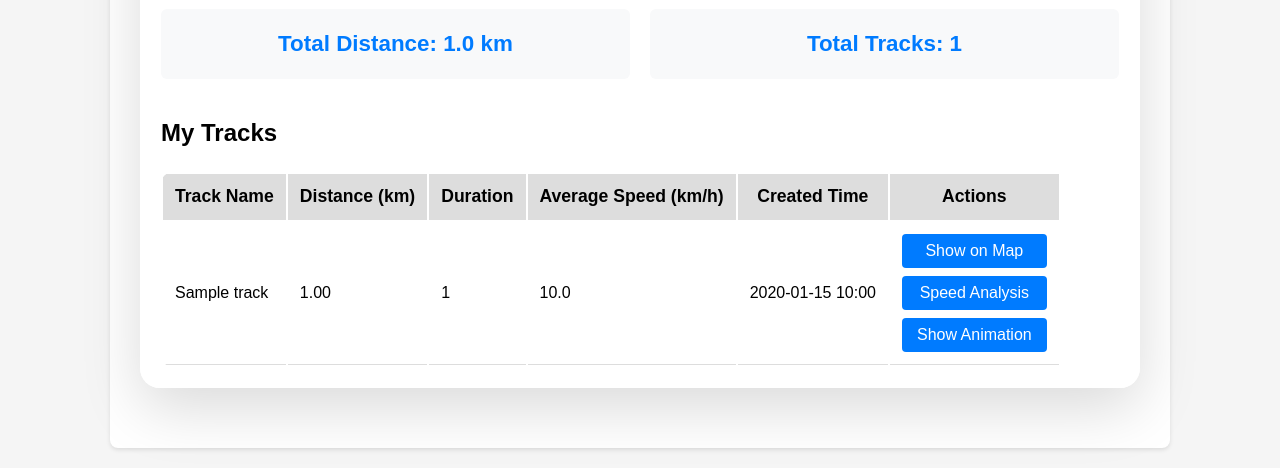
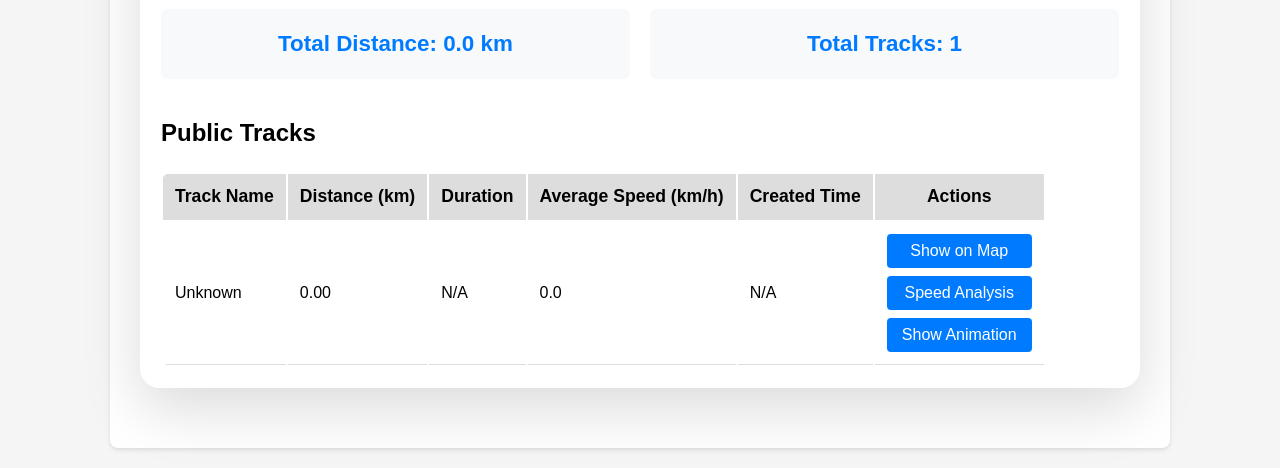
Before and after one commit to RyanXu11/gps_tracking_project, a Flask app: page /dashboard_public in a window 1280 px wide. Shown: the part 725-1193 px from the top of the page. Run offline with Flask 3, Linux system fonts and the light colour scheme; a database or web service that is not in the repository returns one stand-in record (values such as "Sample title"); some libraries are stand-ins or nearby versions.

Commit message:
Public Tracks Dashboard works properly

```diff
--- a/app/models.py
+++ b/app/models.py
@@ -133,23 +133,31 @@ class Track:
 
     @staticmethod
     def get_by_public():
-        """Get track by ID including GPX data with new three-field structure"""
+        """Get all public tracks with their data"""
         with get_db_connection() as conn:
             with conn.cursor() as cursor:
                 cursor.execute(SQL_QUERIES['GET_PUBLIC_TRACKS'])
-                track = cursor.fetchone()
+                tracks = cursor.fetchall()
 
-                # Convert UTC times to local timezone if they exist in jsonb_statistics
-                if track and track.get('jsonb_statistics'):
-                    stats = track['jsonb_statistics']
-                    if 'basic_metrics' in stats:
-                        basic_metrics = stats['basic_metrics']
-                        if 'start_time' in basic_metrics:
-                            basic_metrics['start_time'] = Track.convert_utc_to_local_str(basic_metrics['start_time'])
-                        if 'end_time' in basic_metrics:
-                            basic_metrics['end_time'] = Track.convert_utc_to_local_str(basic_metrics['end_time'])
-
-                return track
+                processed_tracks = []
+                for track in tracks:
+                    if track:  # Ensure we have a track record
+                        # Convert to dictionary if it's not already one
+                        if not isinstance(track, dict):
+                            track_dict = dict(track)
+                        else:
+                            track_dict = track
+                    # Convert UTC times to local timezone if they exist in jsonb_statistics
+                    if track_dict.get('jsonb_statistics'):
+                        stats = track_dict['jsonb_statistics']
+                        if 'basic_metrics' in stats:
+                            basic_metrics = stats['basic_metrics']
+                            if 'start_time' in basic_metrics:
+                                basic_metrics['start_time'] = Track.convert_utc_to_local_str(basic_metrics['start_time'])
+                            if 'end_time' in basic_metrics:
+                                basic_metrics['end_time'] = Track.convert_utc_to_local_str(basic_metrics['end_time'])
+                    processed_tracks.append(track_dict)
+                return processed_tracks
 
     @staticmethod
     def get_by_user(user_id):
--- a/app/routes/main.py
+++ b/app/routes/main.py
@@ -94,9 +94,8 @@ def track_animation(track_id):
 
 @app.route('/dashboard_public')
 def dashboard_public():
-    """User dashboard showing all tracks with simplified view"""
-    user_id = 1  # Currently for debugging only
-    tracks = Track.get_by_user(user_id)
+    """Public dashboard showing only tracks marked as public"""
+    tracks = Track.get_by_public()
 
     # Prepare simplified track data for display
     processed_tracks = []
@@ -104,6 +103,10 @@ def dashboard_public():
 
     if tracks:
         for track in tracks:
+            # Ensure we have a dictionary
+            if not isinstance(track, dict):
+                continue
+
             stats = track.get('jsonb_statistics', {})
             basic_metrics = stats.get('basic_metrics', {})
 
--- a/app/templates/dashboard_public.html
+++ b/app/templates/dashboard_public.html
@@ -24,7 +24,7 @@
 
     <!-- Tracks List Section -->
     <div class="tracks-section">
-        <h2>My Tracks</h2>
+        <h2>Public Tracks</h2>
 
         {% if tracks %}
         <div class="tracks-table">
@@ -62,7 +62,8 @@
                                 <a href="{{ url_for('speed_chart', track_id=track.track_id) }}" class="btn btn-primary">
                                     Speed Analysis
                                 </a>
-                                <a href="{{ url_for('track_animation', track_id=track.track_id) }}" class="btn btn-primary">
+                                <a href="{{ url_for('track_animation', track_id=track.track_id) }}"
+                                    class="btn btn-primary">
                                     Show Animation
                                 </a>
                             </div>
@@ -74,10 +75,8 @@
         </div>
         {% else %}
         <div class="no-data">
-            <h3>🚀 Ready to start tracking?</h3>
-            <p>No tracks uploaded yet. Upload your first GPX file to begin analyzing your GPS data!</p>
-            <a href="{{ url_for('upload_file') }}" class="btn btn-primary">Upload GPX File</a>
-        </div>
+            <h3>No public tracks available</h3>
+            <p>There are currently no public tracks to display.</p>
             {% endif %}
         </div>
     </div>
@@ -215,6 +214,7 @@
     </script>
 
     <!-- Google Maps API -->
-<script async src="https://maps.googleapis.com/maps/api/js?key={{ config.GOOGLE_MAPS_API_KEY }}&callback=initMap"></script>
+    <script async
+        src="https://maps.googleapis.com/maps/api/js?key={{ config.GOOGLE_MAPS_API_KEY }}&callback=initMap"></script>
 
     {% endblock %}
```
Lines whose indentation alone changed are shown as unchanged.
